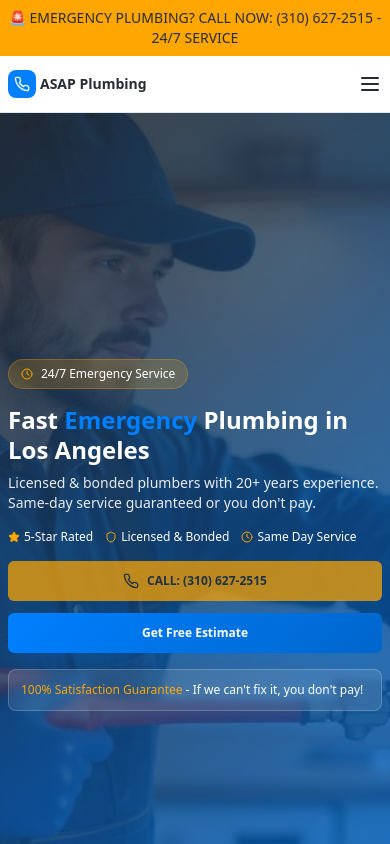
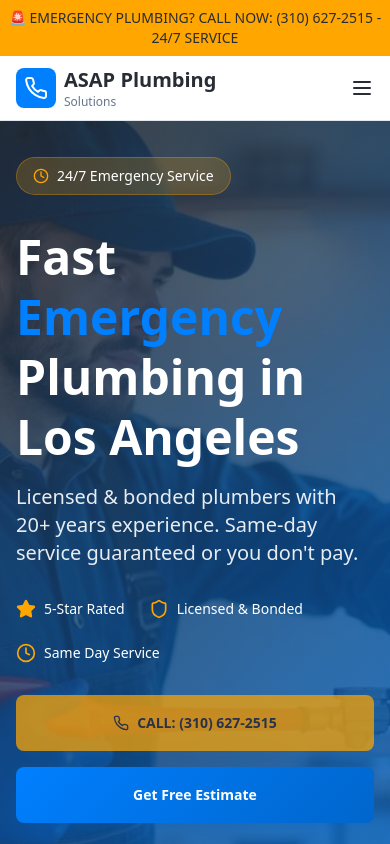
Before and after one commit to saheer123-glitch/plumb-convert-flow, a React (Vite) app: page / in a window 390 px wide. Shown: the top 844 px of the page. Built offline with nearby package versions, Linux system fonts and the light colour scheme.

Commit message:
Reverted to commit 65fb83804db4a0fca168a5c6db0587c9399415c0

```diff
--- a/src/components/Header.tsx
+++ b/src/components/Header.tsx
@@ -26,16 +26,16 @@ const Header = () => {
 
       {/* Main Navigation */}
       <header className="bg-white/95 backdrop-blur-sm border-b sticky top-0 z-50">
-        <div className="container mx-auto px-2 sm:px-4">
-          <div className="flex items-center justify-between h-14 sm:h-16">
+        <div className="container mx-auto px-4">
+          <div className="flex items-center justify-between h-16">
             {/* Logo */}
-            <div className="flex items-center space-x-1 sm:space-x-2">
-              <div className="bg-primary text-white p-1.5 sm:p-2 rounded-lg">
-                <Phone className="h-4 w-4 sm:h-6 sm:w-6" />
+            <div className="flex items-center space-x-2">
+              <div className="bg-primary text-white p-2 rounded-lg">
+                <Phone className="h-6 w-6" />
               </div>
               <div>
-                <h1 className="text-sm sm:text-xl font-bold text-secondary">ASAP Plumbing</h1>
-                <p className="text-xs text-muted-foreground hidden sm:block">Solutions</p>
+                <h1 className="text-xl font-bold text-secondary">ASAP Plumbing</h1>
+                <p className="text-xs text-muted-foreground">Solutions</p>
               </div>
             </div>
 
@@ -68,14 +68,15 @@ const Header = () => {
             </nav>
 
             {/* Desktop CTA */}
-            <div className="hidden md:flex items-center space-x-2">
+            <div className="hidden md:flex items-center space-x-2 lg:space-x-4">
               <div className="text-right hidden lg:block">
-                <p className="text-xs text-muted-foreground">24/7 Emergency</p>
-                <p className="text-sm font-bold text-primary">(310) 627-2515</p>
+                <p className="text-sm text-muted-foreground">24/7 Emergency</p>
+                <p className="text-lg font-bold text-primary">(310) 627-2515</p>
               </div>
-              <Button variant="emergency" onClick={handleCall} size="sm">
-                <Phone className="h-3 w-3" />
-                Call
+              <Button variant="emergency" onClick={handleCall} size="sm" className="md:size-default">
+                <Phone className="h-4 w-4" />
+                <span className="hidden lg:inline">Call Now</span>
+                <span className="lg:hidden">Call</span>
               </Button>
             </div>
 
@@ -117,8 +118,8 @@ const Header = () => {
                   Contact
                 </button>
                 <div className="pt-4 border-t">
-                  <Button variant="emergency" onClick={handleCall} className="w-full text-xs px-2 py-2">
-                    <Phone className="h-3 w-3" />
+                  <Button variant="emergency" onClick={handleCall} className="w-full text-sm">
+                    <Phone className="h-4 w-4" />
                     Call (310) 627-2515
                   </Button>
                 </div>
--- a/src/components/Hero.tsx
+++ b/src/components/Hero.tsx
@@ -16,60 +16,61 @@ const Hero = () => {
       />
 
       {/* Content */}
-      <div className="container mx-auto px-2 sm:px-4 relative z-10">
-        <div className="grid lg:grid-cols-2 gap-8 lg:gap-12 items-center">
-          <div className="text-white space-y-4 sm:space-y-6 lg:space-y-8">
+      <div className="container mx-auto px-4 relative z-10">
+        <div className="grid lg:grid-cols-2 gap-12 items-center">
+          <div className="text-white space-y-8">
             {/* Emergency Badge */}
-            <div className="inline-flex items-center gap-2 bg-accent/20 backdrop-blur-sm border border-accent/30 rounded-full px-3 py-1.5 sm:px-4 sm:py-2">
-              <Clock className="h-3 w-3 sm:h-4 sm:w-4 text-accent" />
-              <span className="text-xs sm:text-sm font-medium">24/7 Emergency Service</span>
+            <div className="inline-flex items-center gap-2 bg-accent/20 backdrop-blur-sm border border-accent/30 rounded-full px-4 py-2">
+              <Clock className="h-4 w-4 text-accent" />
+              <span className="text-sm font-medium">24/7 Emergency Service</span>
             </div>
 
             {/* Main Headline */}
-            <div className="space-y-2 sm:space-y-4">
-              <h1 className="text-2xl sm:text-4xl lg:text-5xl xl:text-6xl font-bold leading-tight">
+            <div className="space-y-4">
+              <h1 className="text-5xl lg:text-6xl font-bold leading-tight">
                 Fast <span className="text-primary">Emergency</span> Plumbing in Los Angeles
               </h1>
-              <p className="text-sm sm:text-lg lg:text-xl text-white/90 max-w-lg">
+              <p className="text-xl text-white/90 max-w-lg">
                 Licensed & bonded plumbers with 20+ years experience. Same-day service guaranteed or you don't pay.
               </p>
             </div>
 
             {/* Trust Indicators */}
-            <div className="flex flex-wrap gap-3 sm:gap-6 text-xs sm:text-sm">
-              <div className="flex items-center gap-1 sm:gap-2">
-                <Star className="h-3 w-3 sm:h-5 sm:w-5 text-accent fill-current" />
+            <div className="flex flex-wrap gap-6 text-sm">
+              <div className="flex items-center gap-2">
+                <Star className="h-5 w-5 text-accent fill-current" />
                 <span>5-Star Rated</span>
               </div>
-              <div className="flex items-center gap-1 sm:gap-2">
-                <Shield className="h-3 w-3 sm:h-5 sm:w-5 text-accent" />
+              <div className="flex items-center gap-2">
+                <Shield className="h-5 w-5 text-accent" />
                 <span>Licensed & Bonded</span>
               </div>
-              <div className="flex items-center gap-1 sm:gap-2">
-                <Clock className="h-3 w-3 sm:h-5 sm:w-5 text-accent" />
+              <div className="flex items-center gap-2">
+                <Clock className="h-5 w-5 text-accent" />
                 <span>Same Day Service</span>
               </div>
             </div>
 
             {/* CTA Buttons */}
-            <div className="flex flex-col gap-3 sm:flex-row sm:gap-4">
+            <div className="flex flex-col sm:flex-row gap-4">
               <Button
                 variant="emergency"
+                size="xl"
                 onClick={handleCall}
-                className="group w-full sm:w-auto text-xs sm:text-sm lg:text-lg px-3 py-2 sm:px-4 sm:py-2 lg:px-8 lg:py-3"
+                className="group text-sm sm:text-lg"
               >
-                <Phone className="h-3 w-3 sm:h-4 sm:w-4 lg:h-5 lg:w-5 group-hover:animate-bounce" />
+                <Phone className="h-5 w-5 group-hover:animate-bounce" />
                 <span className="hidden sm:inline">CALL NOW: (310) 627-2515</span>
                 <span className="sm:hidden">CALL: (310) 627-2515</span>
               </Button>
-              <Button variant="cta" className="w-full sm:w-auto text-xs sm:text-sm lg:text-lg px-3 py-2 sm:px-4 sm:py-2 lg:px-8 lg:py-3">
+              <Button variant="cta" size="xl" className="text-sm sm:text-lg">
                 Get Free Estimate
               </Button>
             </div>
 
             {/* Guarantee */}
-            <div className="bg-white/10 backdrop-blur-sm border border-white/20 rounded-lg p-3 sm:p-4">
-              <p className="text-xs sm:text-sm font-medium">
+            <div className="bg-white/10 backdrop-blur-sm border border-white/20 rounded-lg p-4">
+              <p className="text-sm font-medium">
                 <span className="text-accent">100% Satisfaction Guarantee</span> - If we can't fix it, you don't pay!
               </p>
             </div>
```
